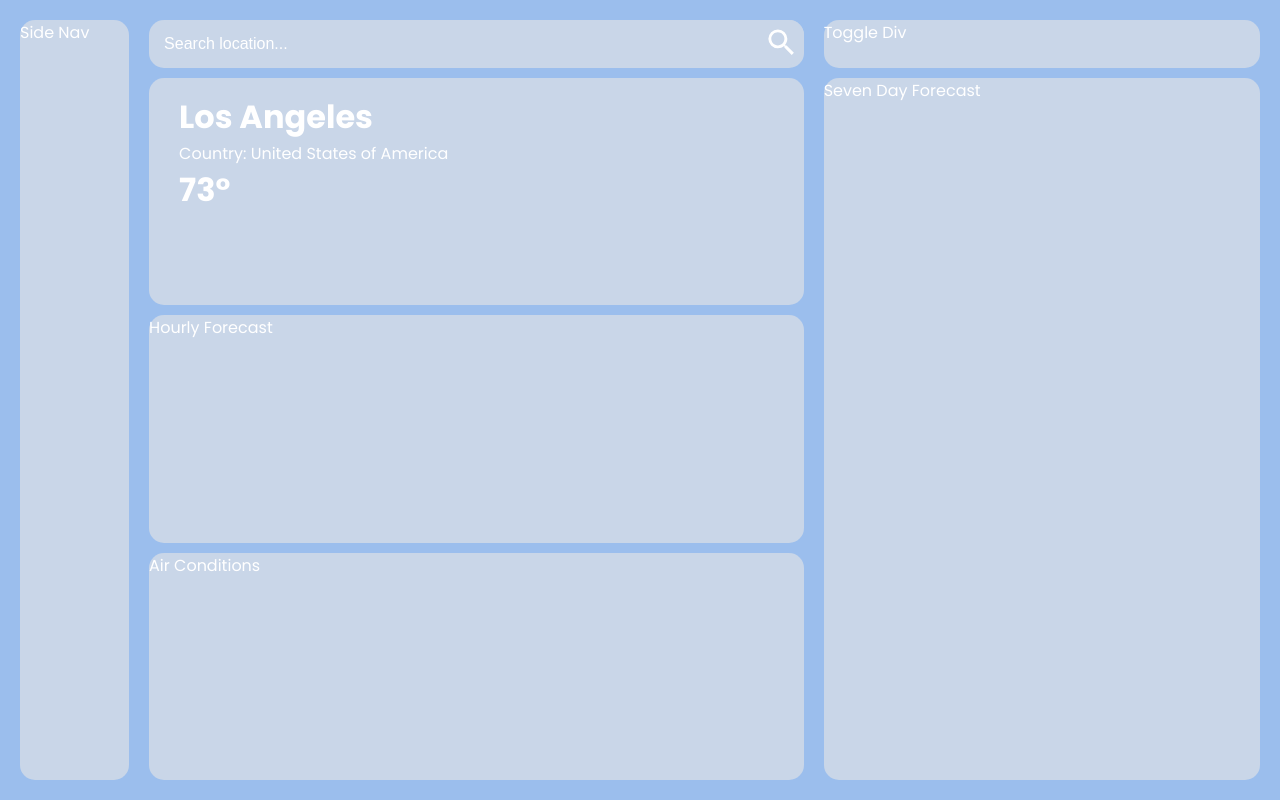
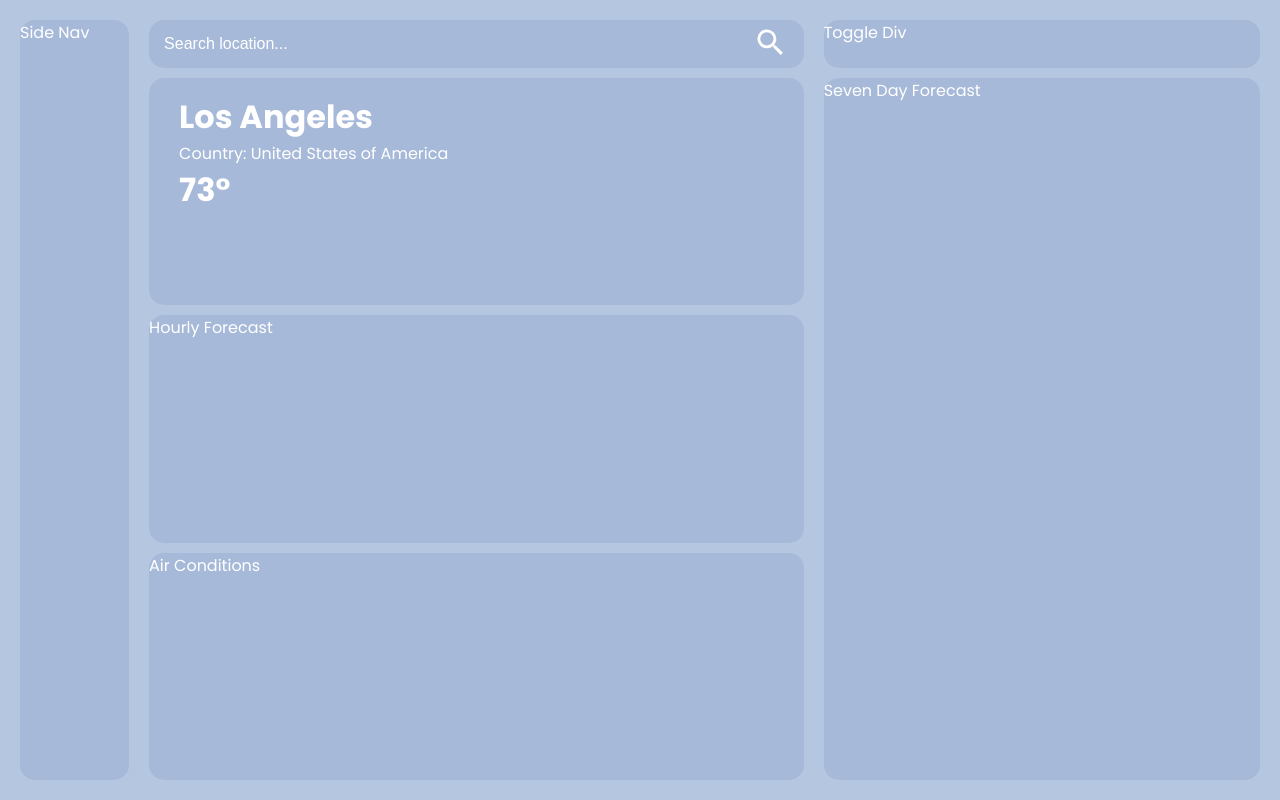
Before and after one commit to luhFraud/weather-web-app, a website built with webpack: page dist/index.html in a window 1280 px wide. Built offline with Linux system fonts and the light colour scheme; no server answers.

Commit message:
Changed background and grid container color

```diff
--- a/src/style.css
+++ b/src/style.css
@@ -19,14 +19,14 @@
     padding: 20px;
     column-gap: 20px;
     row-gap: 10px;
-    background-color: #9BBEED;
+    background-color: #b5c7e0;
     color: #FFFFFF;
 }
 
 /* Grid Setup Start */
 
 .grid-container {
-    background-color: #C9D6E8;
+    background-color: #a7b9d9;
     border-radius: 15px;
 }
 
@@ -75,12 +75,14 @@
 #search-form {
     display: flex;
     flex-direction: row;
+    justify-content: center;
+    align-items: center;
     height: 100%;
     width: 100%;
 }
 
 #search-bar {
-    flex: 1;
+    flex: 90%;
     border: none;
     padding: 15px;
     border-radius: 15px 0px 0px 15px;
@@ -97,15 +99,22 @@
 }
 
 #search-btn {
-    height: 45px;
-    width: 45px;
-    padding: 5px;
+    flex: 10%;
     border: none;
     border-radius: 0pc 15px 15px 0px;
-    background-color: #C9D6E8;
+    background-color: #a7b9d9;
     fill: #FFFFFF;
     cursor: pointer;
 }
 
+#search-btn svg {
+    height: 45px;
+    width: 45px;
+    padding: 5px;
+}
+
+
+
+
 /* Search Form End */
 /* Current Weather Start */
```
Also changed, not shown: dist/main.js.
